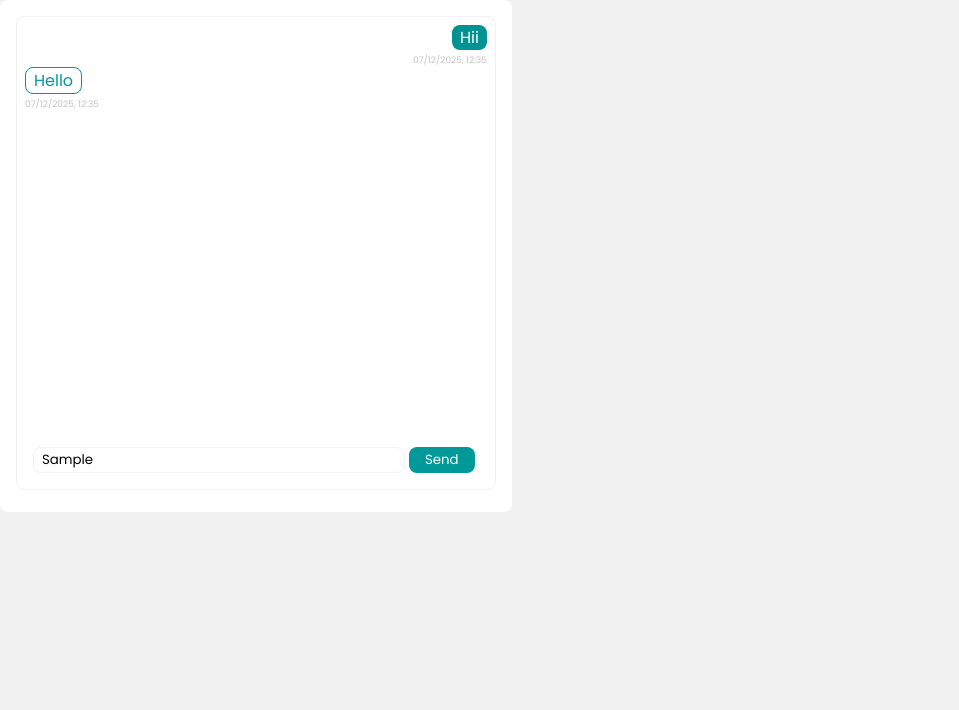
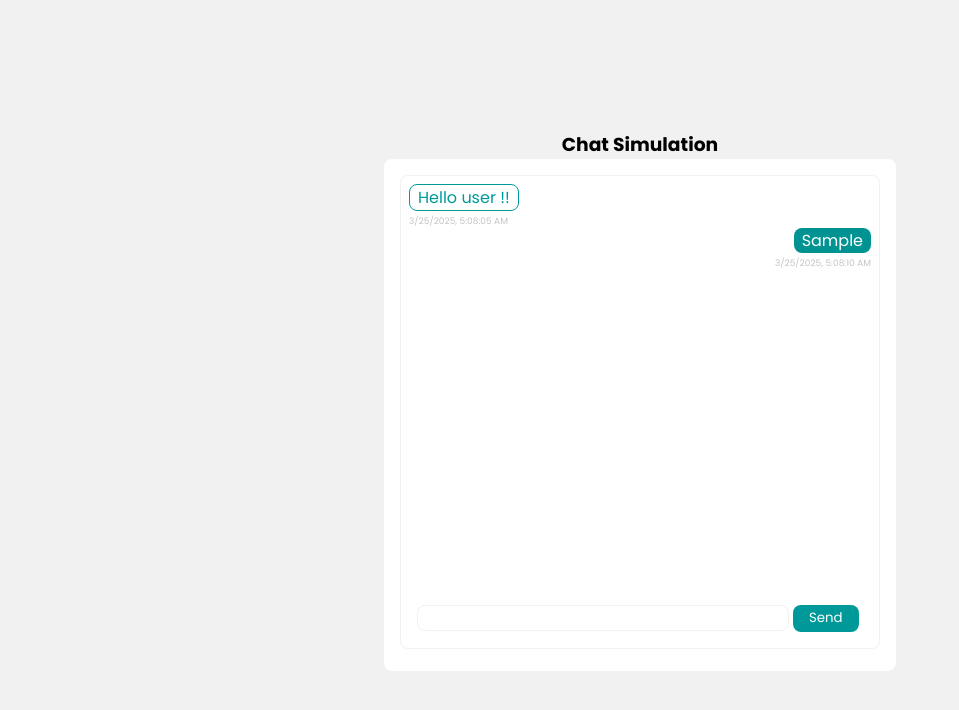
Before and after one commit to PrashanthSai-K/Javascript-Fundamentals, a plain HTML site: page task7/index.html in a window 1280 px wide. Both pictures are taken after typing "Sample" into the empty fields and a click on the button "Send". Shown: the whole page, without its empty margins (0-959 px from the left). Drawn offline with Linux system fonts and the light colour scheme.

Commit message:
javascript task7 completed

```diff
--- a/task7/index.html
+++ b/task7/index.html
@@ -15,26 +15,22 @@
 
 <body>
     <div class="container">
+        <h3>Chat Simulation</h3>
         <div class="chat-container">
             <div class="chat-content">
                 <div class="messages">
-                    <div class="sent">
-                        <p>Hii</p>
-                        <span>07/12/2025, 12:35</span>
-                    </div>
-                    <div class="received">
-                        <p>Hello</p>
-                        <span>07/12/2025, 12:35</span>
-                    </div>
+                    <!-- Messages will be here -->
                 </div>
                 <div class="input-container">
-                    <input type="text">
+                    <input type="text" class="message-input">
                     <button class="send-button">Send</button>
                 </div>
             </div>
 
         </div>
     </div>
+
+    <script src="./script.js"></script>
 </body>
 
 </html>
--- a/task7/script.js
+++ b/task7/script.js
@@ -0,0 +1,95 @@
+const messageInput = document.querySelector(".message-input");
+const messages = document.querySelector(".messages");
+
+function sendReply() {
+    const responses = [
+        "Nice",
+        "Good to hear",
+        "Good to know",
+        "Tell me more",
+        "Interesting...",
+        "I understand",
+        "That's cool!",
+        "Sounds good",
+        "Okay",
+        "That's helpful",
+        "Thanks for sharing",
+        "Makes sense",
+        "Right on",
+        "Awesome!",
+        "Fantastic",
+        "Great!",
+        "Terrific",
+        "Excellent",
+        "Wonderful",
+        "Right",
+        "Indeed",
+        "You got it",
+        "Okay that's what happens"
+    ];
+
+    return new Promise(resolve => {
+        setTimeout(() => {
+            resolve(responses[Math.floor(Math.random() * (responses.length - 0 + 1) + 0)]);
+        }, 3000);
+    })
+}
+
+function createSendDiv(message) {
+    const div = document.createElement("div");
+    div.classList.add("sent");
+
+    const p = document.createElement("p");
+    p.textContent = message
+
+    const span = document.createElement("span");
+    span.textContent = new Date(Date.now()).toLocaleString();
+
+    div.appendChild(p);
+    div.appendChild(span);
+    return div;
+}
+
+function createReceiveDiv(message) {
+    const div = document.createElement("div");
+    div.classList.add("received");
+
+    const p = document.createElement("p");
+    p.textContent = message
+
+    const span = document.createElement("span");
+    span.textContent = new Date(Date.now()).toLocaleString();
+
+    div.appendChild(p);
+    div.appendChild(span);
+    return div;
+}
+
+
+function startConvo() {
+    messages.appendChild(createReceiveDiv("Hello user !!"));
+}
+
+async function sendMessage() {
+    const message = messageInput.value.trim();
+    if (message == "") {
+        return;
+    }
+    messages.appendChild(createSendDiv(message));
+    messages.scrollTo(0, messages.scrollHeight);
+    messageInput.value = "";
+    const reply = await sendReply();
+    messages.appendChild(createReceiveDiv(reply));
+    messages.scrollTo(0, messages.scrollHeight);
+    messageInput.focus();
+}
+
+document.querySelector(".send-button").addEventListener("click", sendMessage);
+
+window.addEventListener("keypress", function (event) {
+    if (event.key == "Enter") {
+        sendMessage();
+    }
+})
+
+window.addEventListener("load", startConvo);
--- a/task7/styles.css
+++ b/task7/styles.css
@@ -8,6 +8,10 @@
     background-color: rgb(241, 241, 241);
     width: 100%;
     height: 100vh;
+    display: flex;
+    flex-direction: column;
+    align-items: center;
+    justify-content: center;
 }
 
 .chat-container{
@@ -32,6 +36,7 @@
 .messages{
     overflow-y: scroll;
     height: 100%;
+    scroll-behavior: smooth;
 }
 
 .messages > .sent {
@@ -104,3 +109,9 @@ input:focus {
     background-color: rgb(0, 153, 153);
     color: white;
 }
+
+@media (max-width:768px) {
+    .chat-container{
+        min-width:20rem;
+    }
+}
```
Also changed, not shown: task7/images/gif1.gif (added), task7/images/gif2.gif (added), 1 other file.
